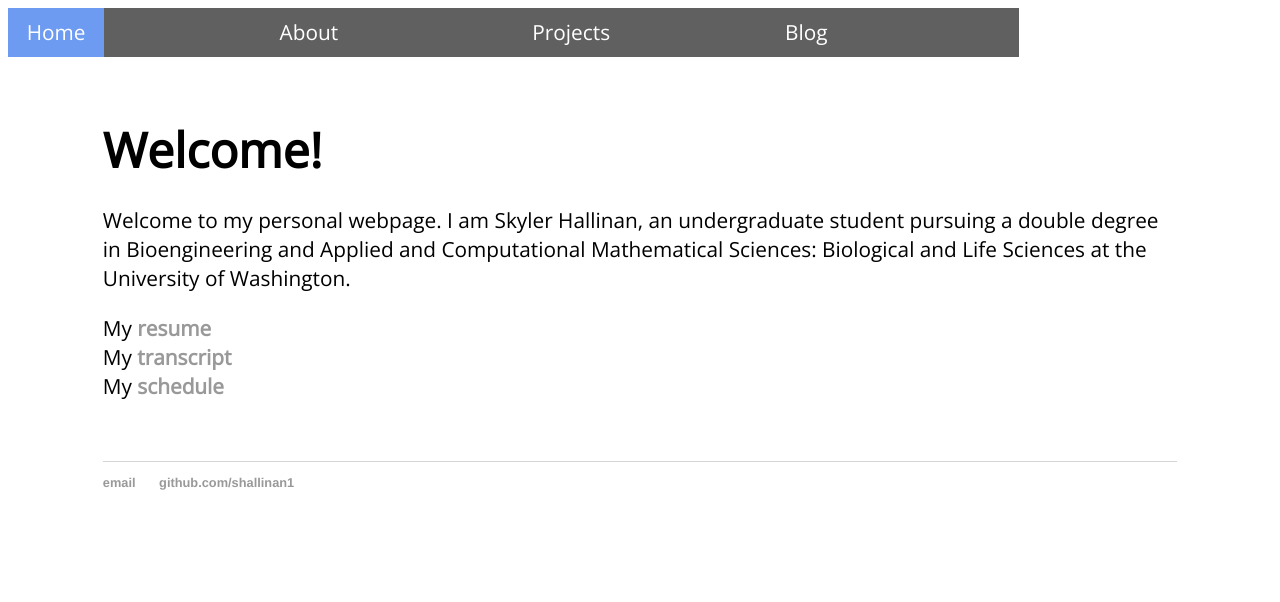
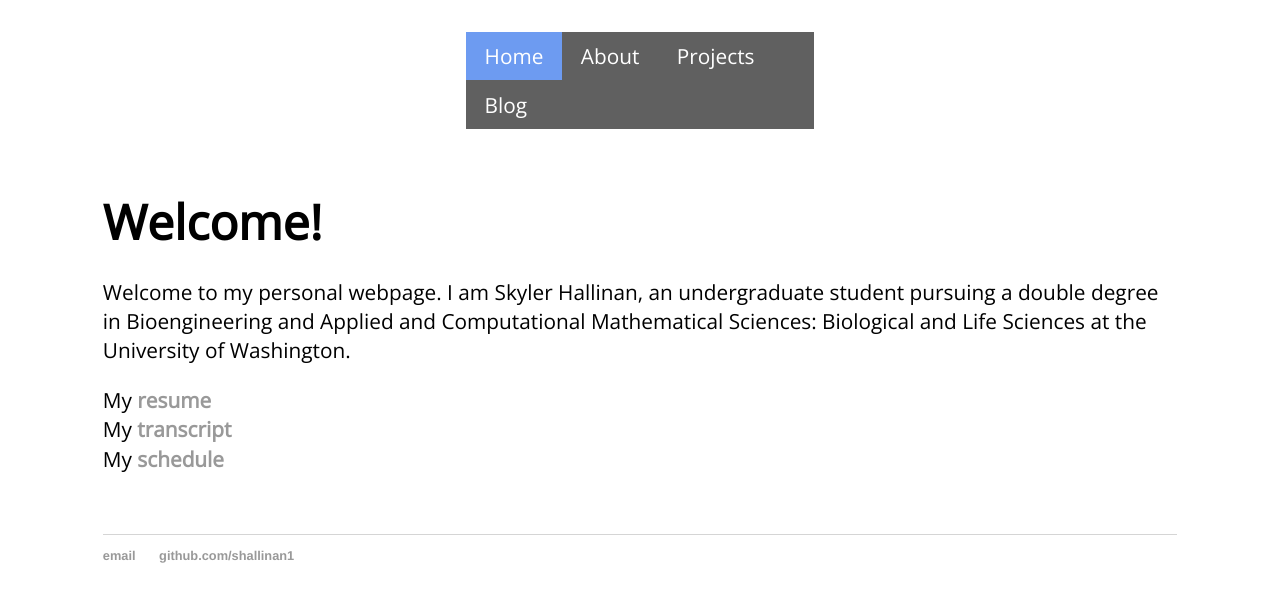
Before and after one commit to shallinan1/shallinan1.github.io, a Jekyll site: the page built from index.md, in a window 1280 px wide. Shown: the top 602 px of the page. Built offline with Jekyll 4.4.1, drawn with Linux system fonts in a browser that asks for light colours.

Commit message:
Revert "CSS Changes"
This reverts commit 5d539e2e7a1c855846634dafd20ed1820d49e323.

```diff
--- a/css/main.css
+++ b/css/main.css
@@ -1,16 +1,16 @@
 #globalNav ul {
     list-style-type: none;
-	margin: 0;
+	margin: auto;
+	margin-top: 2.5%;
     padding: 0;
     overflow: hidden;
     background-color: #606060;
-    width: 80%;
+	width: 27.554%;
 }
 
 #globalNav li {
     float: left;
 	transition: 1s;
-    width: 25%;
 }
 
 #globalNav a {
@@ -28,9 +28,21 @@
 	transition: 0.3s;
 }
 
+#globalNav  .hover {
+    background-color:#000000;
+	color: white!important;
+}
+
+#globalNav  li:hover {
+    background-color:#000000;
+	color: white!important;
+}
 #globalNav li a:hover {
     background-color:#000000;
 	color: white!important;
+}
+#globalNav li:hover a {
+	color = white!important;
 }
 
 #globalNav .active {
```
